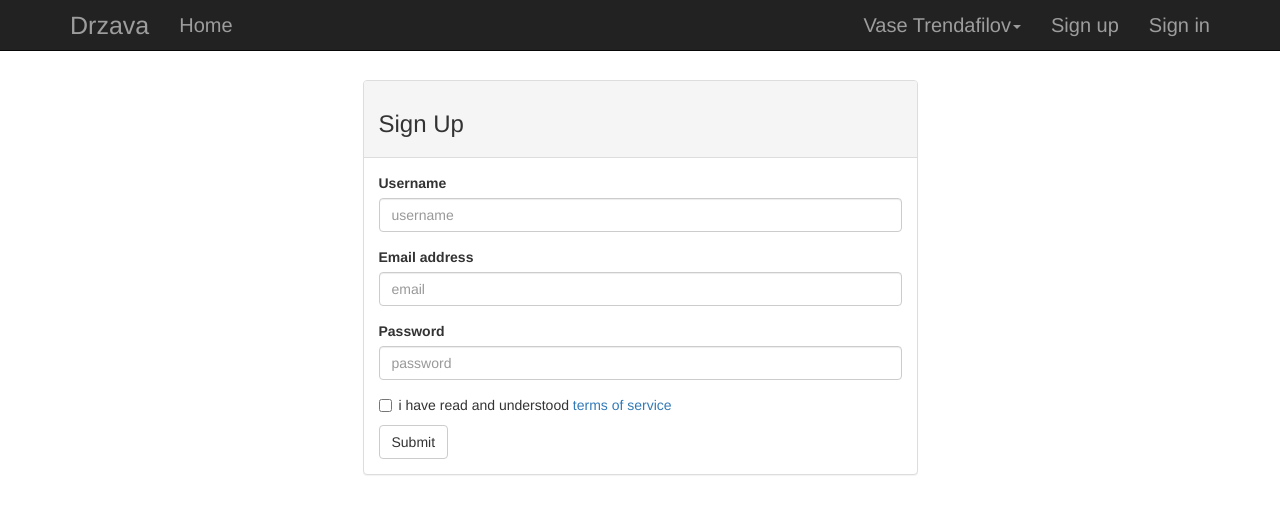
After one commit to vasetrendafilov/the_underworld, a PHP site: template resources/views/auth/signup.twig in a window 1280 px wide. The commit adds this page. Shown: the top 514 px of the page. Run offline with PHP 8.4, Linux system fonts and the light colour scheme; the template is opened without the code that fills it, so the values that code supplies are empty; some libraries are stand-ins or nearby versions.

Commit message:
signup done

```diff
--- a/app/Models/User.php
+++ b/app/Models/User.php
@@ -13,7 +13,6 @@ class User Extends Model{
 		'name',
 		'email',
 		'password',
-		'salt',
 		'active',
     'active_hash',
     'recover_hash',
--- a/app/routes.php
+++ b/app/routes.php
@@ -1,3 +1,5 @@
 <?php
 
- $app->get('/', 'HomeController:index');
+ $app->get('/', 'HomeController:index')->setName('home');
+ $app->get('/auth/signup', 'AuthController:getSignUp')->setName('auth.signup');
+ $app->post('/auth/signup', 'AuthController:postSignUp');
--- a/bootstrap/app.php
+++ b/bootstrap/app.php
@@ -40,8 +40,14 @@ $container['view'] = function ($container){
     ));
     return $view;
 };
+$container['Validator'] = function ($container){
+    return new App\Validation\Validator($container);
+};
 $container['HomeController'] = function($container){
     return new \App\controllers\HomeController($container);
 };
+$container['AuthController'] = function($container){
+    return new \App\controllers\Auth\AuthController($container);
+};
 
 require __DIR__.'/../app/routes.php';
--- /dev/null
+++ b/resources/views/auth/signup.twig
@@ -0,0 +1,43 @@
+{%extends 'templates/app.twig'%}
+{% block content %}
+
+<div class="row">
+<div class="col-md-6 col-md-offset-3">
+    <div class="panel panel-default">
+    <div class="panel-heading"><h3>Sign Up</h3></div>
+    <div class="panel-body">
+      <form action="{{path_for('auth.signup')}}" method="post" autocomplete="off">
+        <div class="form-group  {{  errors.username ? 'has-error':''}}">
+          <label for="username">Username</label>
+          <input type="text" class="form-control" id="username" placeholder="username" name="username" value="{{ old.username }}">
+           {% if errors.username %}
+          <span class="help-block">{{errors.username | first}}</span>
+          {% endif %}
+        </div>
+        <div class="form-group {{  errors.email ? 'has-error':''}}">
+          <label for="email">Email address</label>
+          <input type="text" class="form-control" id="email" placeholder="email" name="email" value="{{ old.email }}">
+          {% if errors.email %}
+          <span class="help-block">{{errors.email | first}}</span>
+          {% endif %}
+        </div>
+        <div class="form-group {{  errors.password ? 'has-error':''}}">
+          <label for="password">Password</label>
+          <input type="password" class="form-control" id="password" placeholder="password" name="password" >
+           {% if errors.password %}
+          <span class="help-block">{{errors.password | first}}</span>
+          {% endif %}
+        </div>
+        <div class="checkbox">
+          <label>
+              <input type="checkbox"> i have read and understood <a href="#" >terms of service</a>
+          </label>
+        </div>
+        <button type="submit" class="btn btn-default">Submit</button>
+        {{ csrf.field | raw }}
+      </form>
+    </div>
+</div>
+</div>
+</div>
+{% endblock %}
--- a/resources/views/templates/partials/navigation.twig
+++ b/resources/views/templates/partials/navigation.twig
@@ -11,7 +11,7 @@
         </div>
         <div id="navbar" class="collapse navbar-collapse">
             <ul class="nav navbar-nav">
-                <li><a href="#">Home</a></li>
+                <li><a href="{{path_for('home')}}">Home</a></li>
             </ul>
             <ul class="nav navbar-nav navbar-right">
                     <li class="dropdown">
@@ -21,7 +21,7 @@
                             <li><a href="#">Sign out</a></li>
                         </ul>
                     </li>
-                    <li><a href="#">Sign up</a></li>
+                    <li><a href="{{path_for('auth.signup')}}">Sign up</a></li>
                     <li><a href="#">Sign in</a></li>
             </ul>
         </div>
```
Also changed, not shown: app/Controllers/Auth/AuthController.php (added, +38 -0 lines), app/Validation/Validator.php (added, +34 -0 lines).
